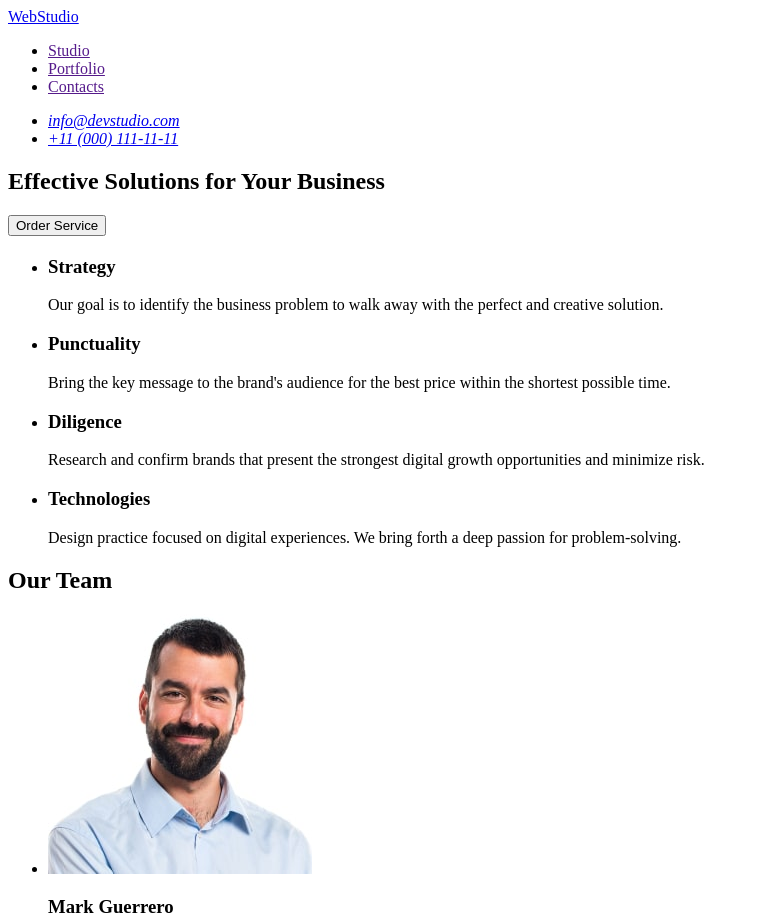
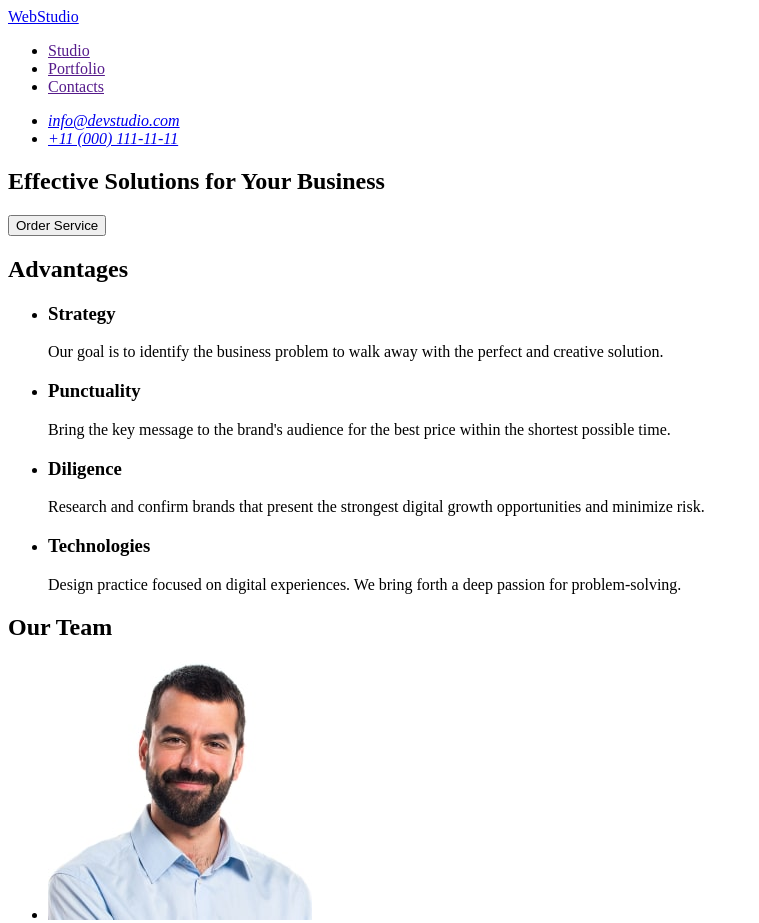
Before and after one commit to Rovex65/goit-markup-hw-01, a plain HTML site: page index.html in a window 1280 px wide. Shown: the top 923 px of the page, without its empty margins (0-759 px from the left). Drawn offline with Linux system fonts and the light colour scheme.

Commit message:
add content in h2 in section2

```diff
--- a/index.html
+++ b/index.html
@@ -28,7 +28,7 @@
         <button type="button">Order Service</button>
       </section>
       <section>
-        <h2></h2>
+        <h2>Advantages</h2>
         <ul>
           <li>
             <h3>Strategy</h3>
```
